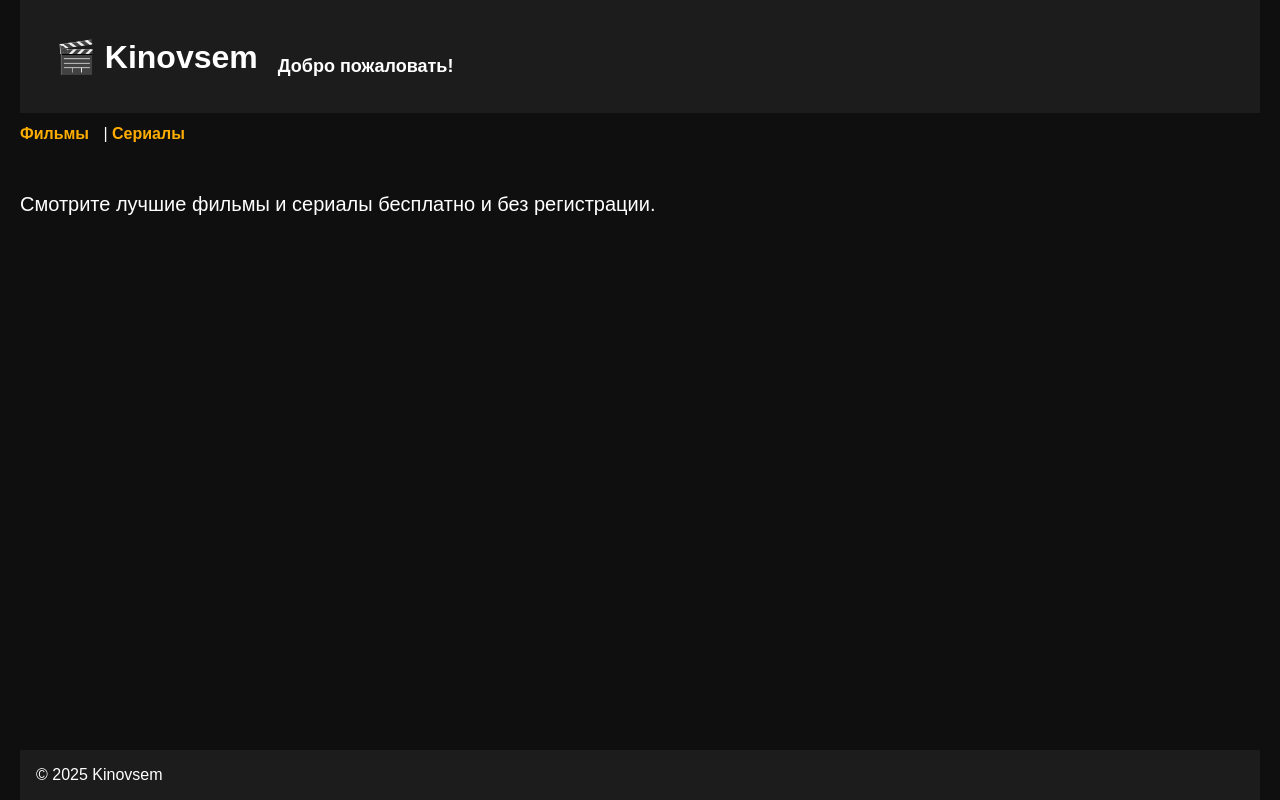
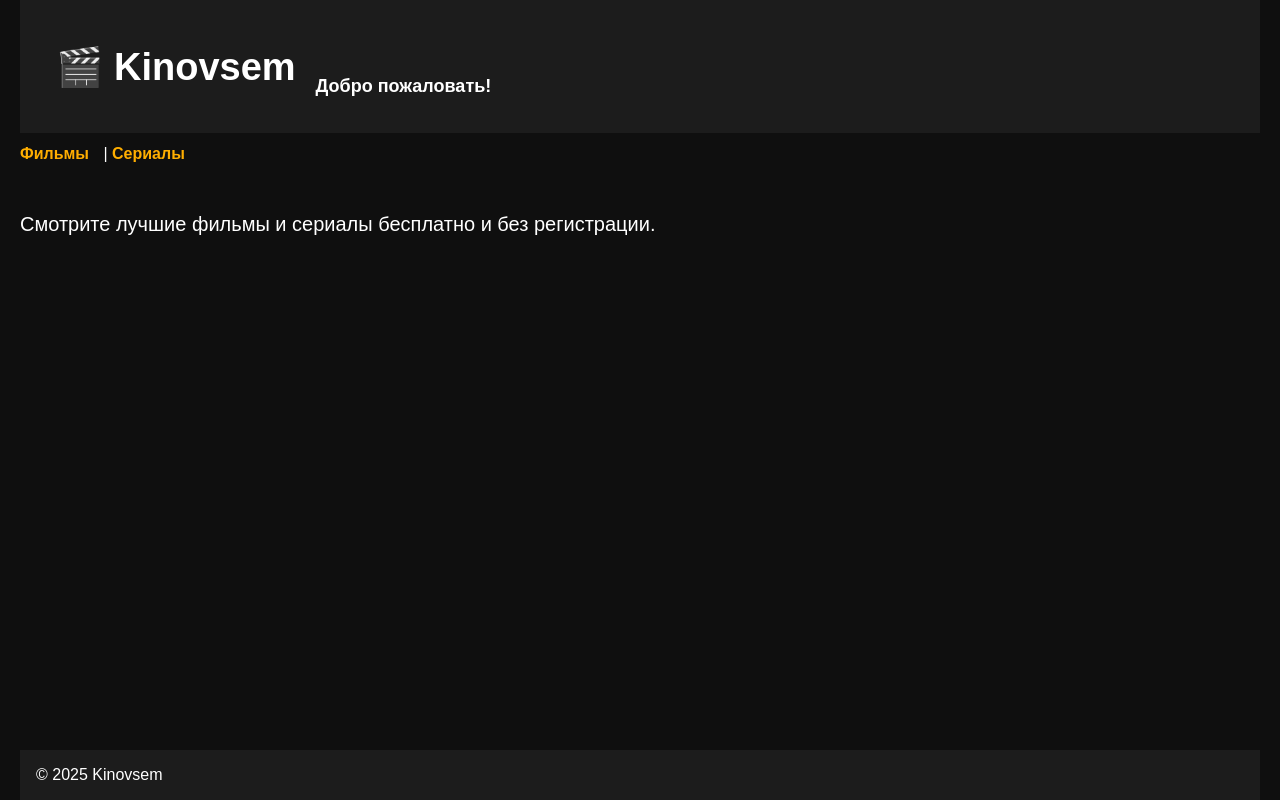
Before and after one commit to zbankov/kinovsem, a plain HTML site: page index.html in a window 1280 px wide. Drawn offline with Linux system fonts and the light colour scheme.

Commit message:
Update style.css

```diff
--- a/assets/css/style.css
+++ b/assets/css/style.css
@@ -57,12 +57,12 @@ footer {
 
 .logo-wrapper h1 {
   margin: 0;
-  font-size: 32px;
+  font-size: 38px;
 }
 
 .welcome {
   font-size: 18px;
   font-weight: bold;
   color: #fff;
-  margin-top: 20px;
+  margin-top: 40px;
 }
```
